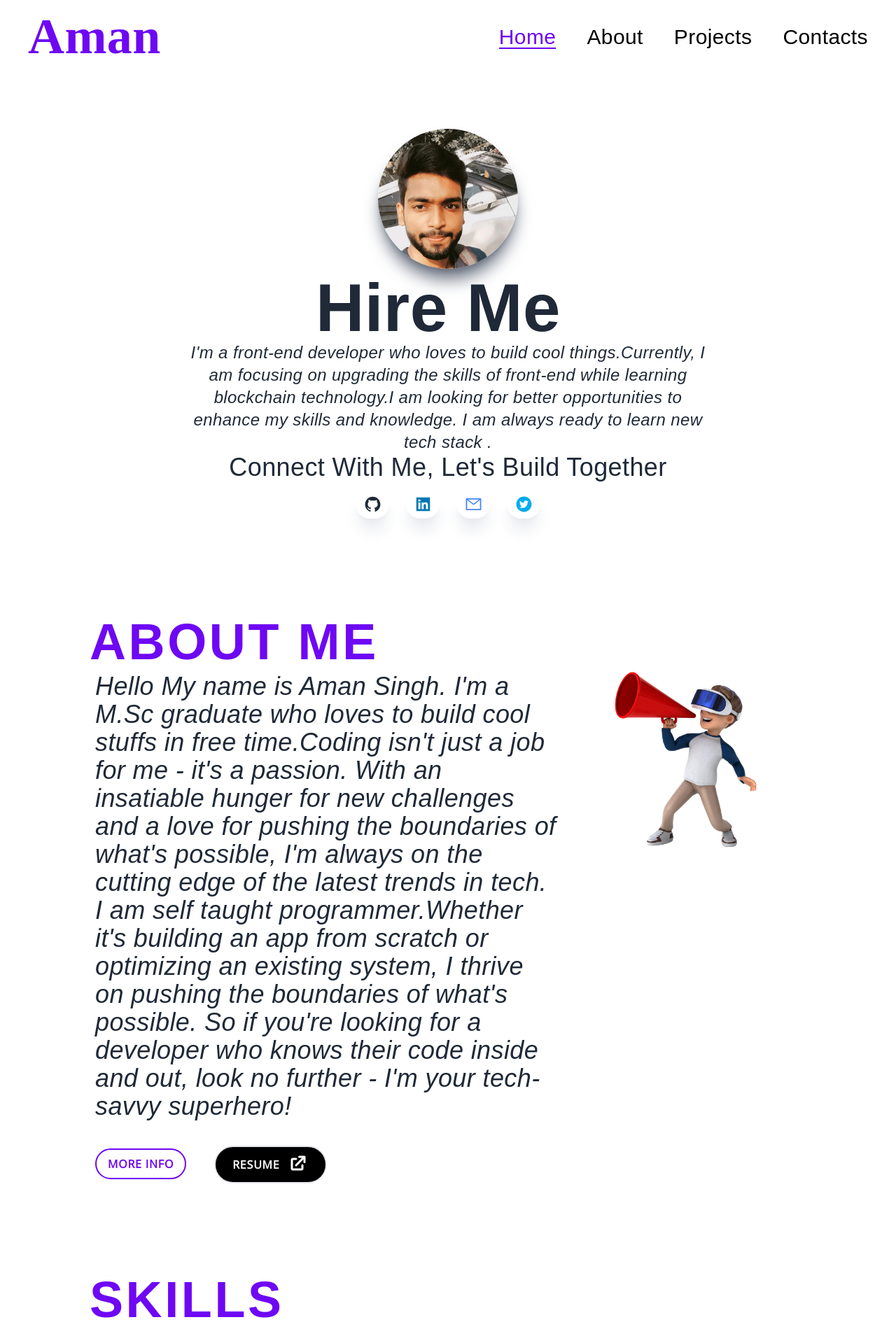
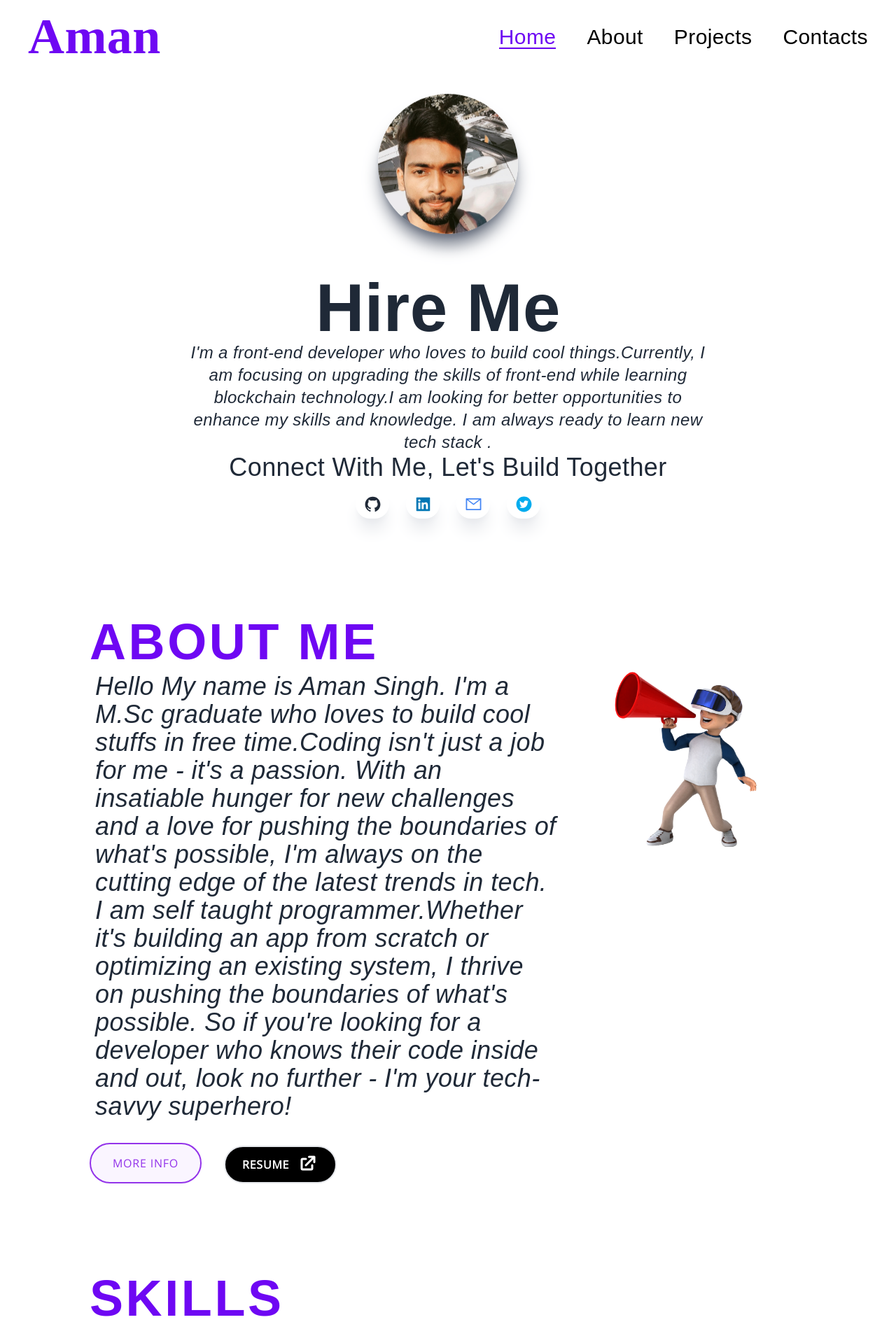
Before and after one commit to codewithamans/MyPortfolio, a Next.js app: page / in a window 1280 px wide. Shown: the top 1889 px of the page at 70% size. Built offline with nearby package versions, Linux system fonts and the light colour scheme; grey boxes are pictures that could not be loaded; a web font is replaced by a local one.

Commit message:
bugs fixed

```diff
--- a/components/Main.jsx
+++ b/components/Main.jsx
@@ -24,7 +24,7 @@ const Main = () => {
           <div>
             <div className="flex justify-center mb-2">
               <Image
-                className=" rounded-full shadow-xl shadow-gray-500"
+                className=" rounded-full motion-safe:animate-bounce  shadow-xl shadow-gray-500"
                 src="/./images/aman.jpg"
                 width="200"
                 height="200"
@@ -88,11 +88,21 @@ const Main = () => {
                 {data.about_desc}
               </p>
               <div className="md:flex gap-8 mt-8">
-                <Link href="/about">
-                  <button className="button bg-white px-4 py-2 m-2">
+                <Link
+                  href="/about"
+                  class="px-6 w-[10rem] py-3 button relative rounded-full group overflow-hidden font-medium bg-purple-50 text-purple-600 flex items-center justify-center"
+                >
+                  <span class="absolute bottom-0 left-0 flex w-full  h-0 mb-0 transition-all duration-200 ease-out transform translate-y-0 bg-purple-600 group-hover:h-full opacity-90"></span>
+                  <button class="relative  group-hover:text-white">
+                    MORE INFO
+                  </button>
+                </Link>
+                {/* <Link href="/about" className="relative overflow-hidden">
+                  <span class="absolute bottom-0 left-0 flex w-full  h-0 mb-0 transition-all duration-200 ease-out transform translate-y-0 bg-purple-600 group-hover:h-full opacity-90"></span>
+                  <button className="button relative bg-white px-4 py-2 m-2">
                     More Info
                   </button>
-                </Link>
+                </Link> */}
                 <a href="/./Resume.pdf" download>
                   <button className="px-6 font-Open_sans  font-semibold tracking-wider   uppercase border-2    mt-6 md:mt-1 text-white flex gap-3 items-center rounded-full  bg-black py-3">
                     Resume
--- a/styles/globals.css
+++ b/styles/globals.css
@@ -11,6 +11,6 @@ html {
     @apply bg-white overflow-x-hidden text-[#1f2937] tracking-wide;
   }
   .button {
-    @apply font-Open_sans rounded-full font-semibold tracking-wider  hover:bg-[#6E07F3] hover:text-white uppercase border-2 border-[#6E07F3] bg-[#ecf0f3] text-[#6E07F3];
+    @apply font-Open_sans rounded-full font-semibold tracking-wider   uppercase border-2 border-purple-600 text-[#6E07F3];
   }
 }
```
